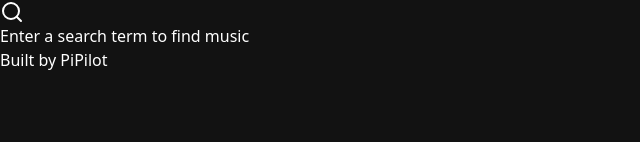
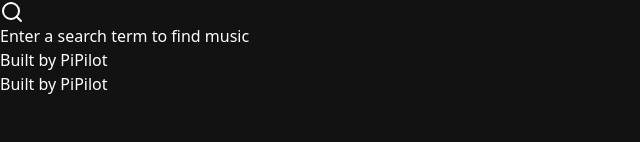
Before and after one commit to Hansade2005/tunevoyager, a React (Vite) app: page /search in a window 1280 px wide. Shown: the part 158-300 px from the top of the page, without its empty margins (0-640 px from the left). Built offline with nearby package versions, Linux system fonts and the light colour scheme.

Commit message:
Update project files - 10/17/2025, 10:29:41 AM

```diff
--- a/src/App.tsx
+++ b/src/App.tsx
@@ -3,6 +3,7 @@ import { ThemeProvider } from 'next-themes';
 import { MusicPlayerProvider } from '@/context/MusicPlayerContext';
 import Header from '@/components/Header';
 import Footer from '@/components/Footer';
+import FloatingCredit from '@/components/FloatingCredit';
 import Home from '@/pages/Home';
 import Search from '@/pages/Search';
 import MusicPlayer from '@/components/MusicPlayer';
@@ -23,6 +24,7 @@ function App() {
             </main>
             <MusicPlayer />
             <Footer />
+            <FloatingCredit />
           </div>
           <Toaster />
         </Router>
--- /dev/null
+++ b/src/components/FloatingCredit.tsx
@@ -0,0 +1,13 @@
+import React from 'react';
+
+const FloatingCredit: React.FC = () => {
+  return (
+    <div className="fixed bottom-4 right-4 z-50">
+      <div className="bg-background/90 backdrop-blur-sm border border-border rounded-lg px-3 py-2 shadow-lg text-sm text-muted-foreground">
+        Built by PiPilot
+      </div>
+    </div>
+  );
+};
+
+export default FloatingCredit;
```
